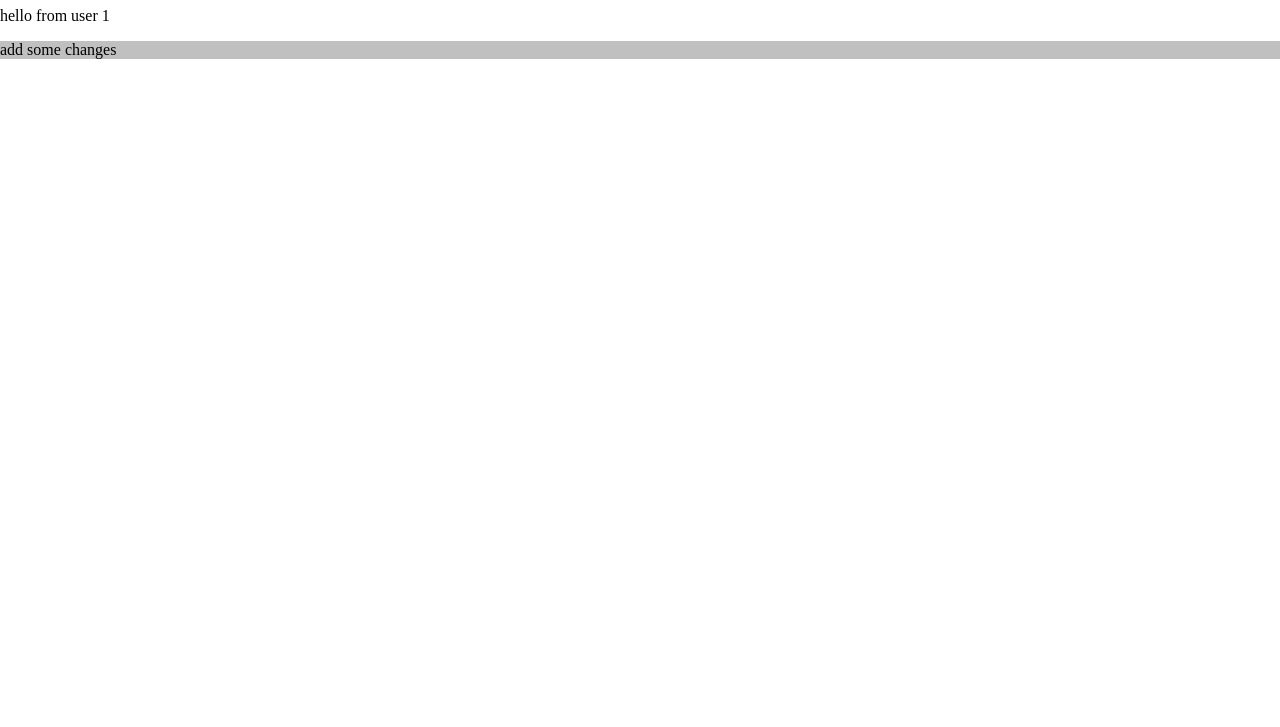
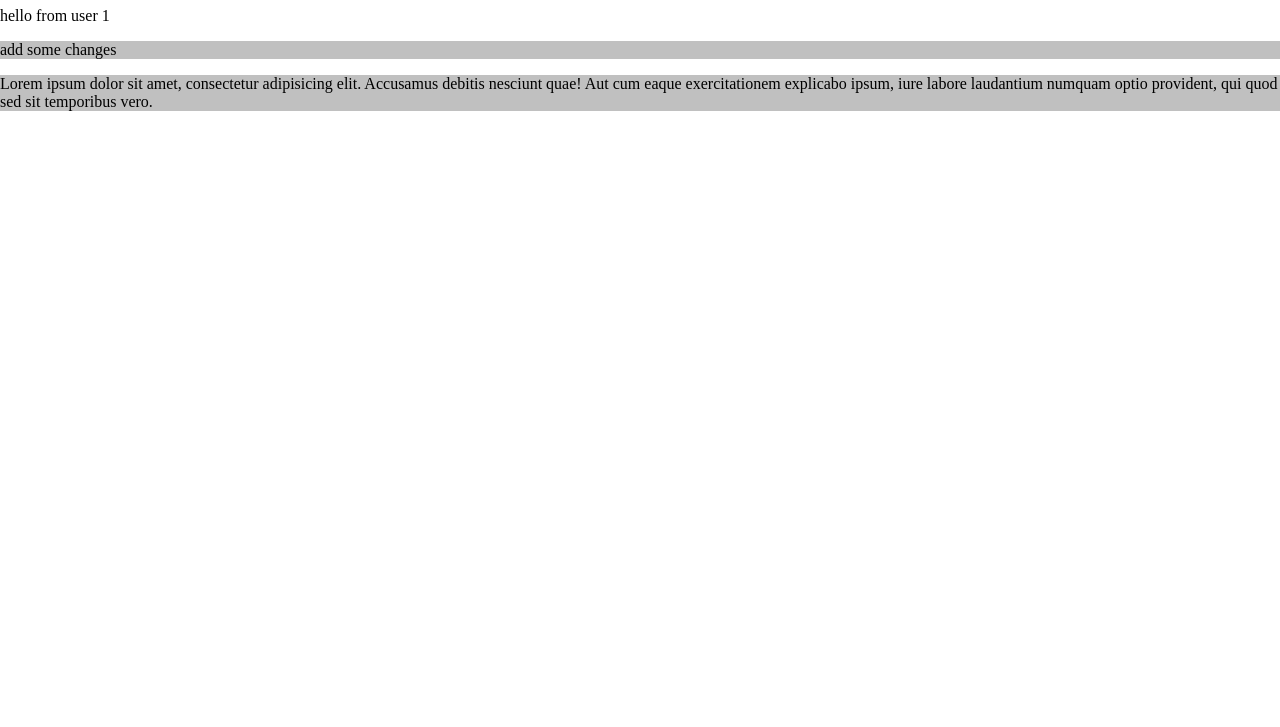
Before and after one commit to Lelik7777/lesson-for-git, a plain HTML site: page index.html in a window 1280 px wide. Shown: the part 73-800 px from the top of the page. Drawn offline with Linux system fonts and the light colour scheme.

Commit message:
user 2 add p

```diff
--- a/index.html
+++ b/index.html
@@ -9,5 +9,12 @@
 <h1>new header</h1>
 <div>hello from user 1</div>
 <p>add some changes</p>
+<p>Lorem ipsum dolor sit amet,
+    consectetur adipisicing elit.
+    Accusamus debitis nesciunt quae!
+    Aut cum eaque exercitationem explicabo
+    ipsum, iure labore laudantium numquam
+    optio provident, qui quod sed sit
+    temporibus vero.</p>
 </body>
 </html>
```
